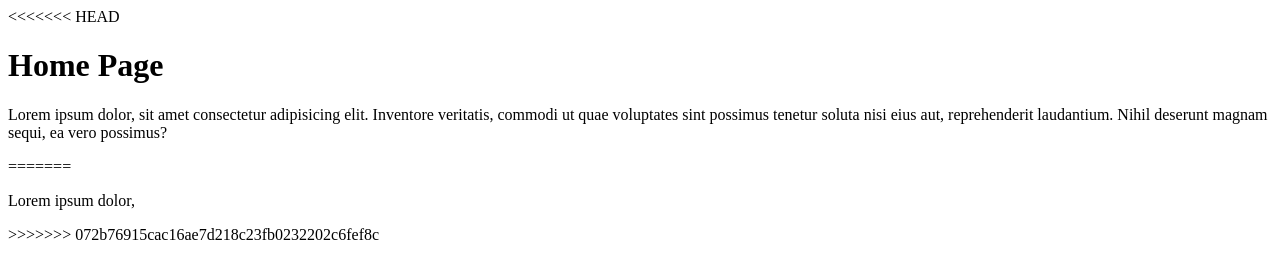
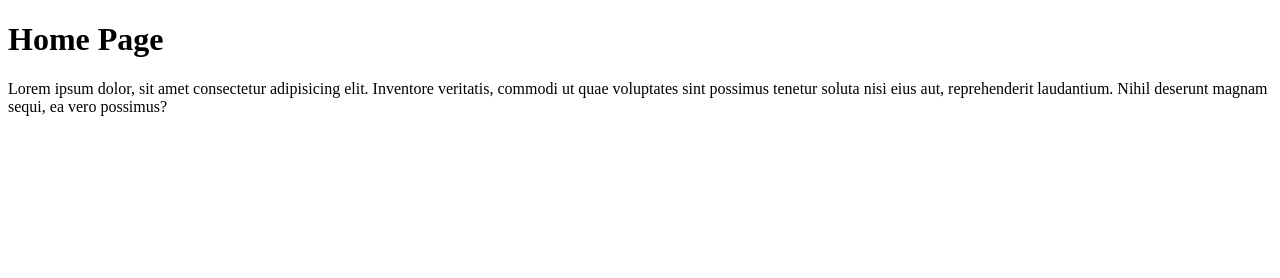
Before and after one commit to naveenrnk/test, a plain HTML site: page index.html in a window 1280 px wide. Drawn offline with Linux system fonts and the light colour scheme.

Commit message:
new home 2

```diff
--- a/index.html
+++ b/index.html
@@ -7,11 +7,7 @@
     <title>Document</title>
 </head>
 <body>
-<<<<<<< HEAD
     <h1>Home Page</h1>
 <p>Lorem ipsum dolor, sit amet consectetur adipisicing elit. Inventore veritatis, commodi ut quae voluptates sint possimus tenetur soluta nisi eius aut, reprehenderit laudantium. Nihil deserunt magnam sequi, ea vero possimus?</p>
-=======
-<p>Lorem ipsum dolor,</p>
->>>>>>> 072b76915cac16ae7d218c23fb0232202c6fef8c
 </body>
 </html>
```
